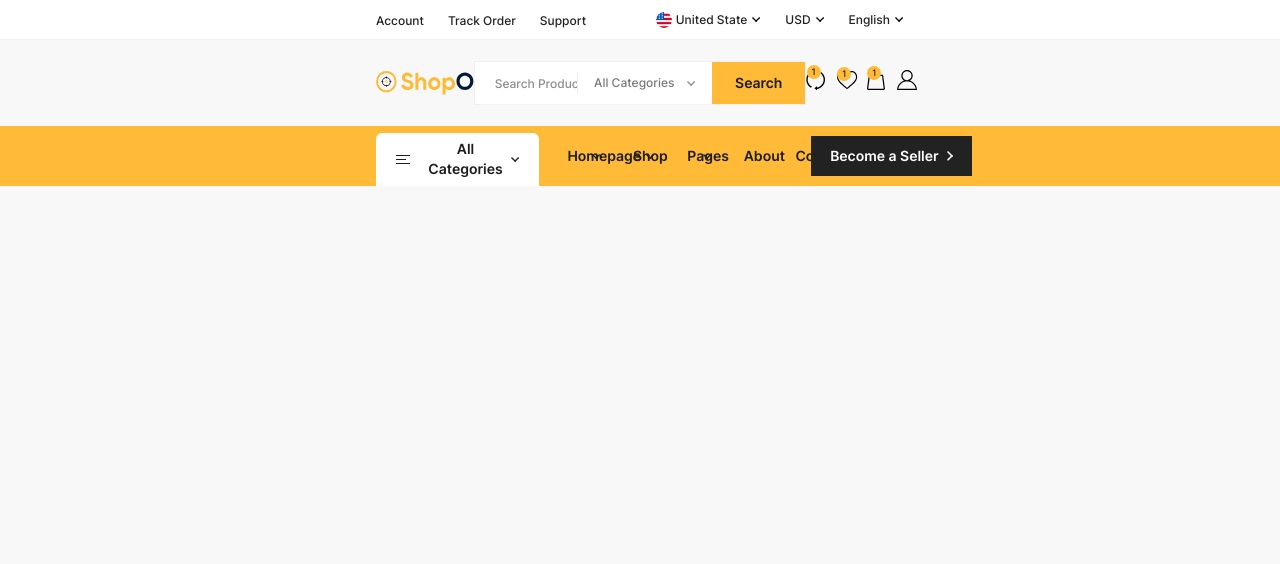
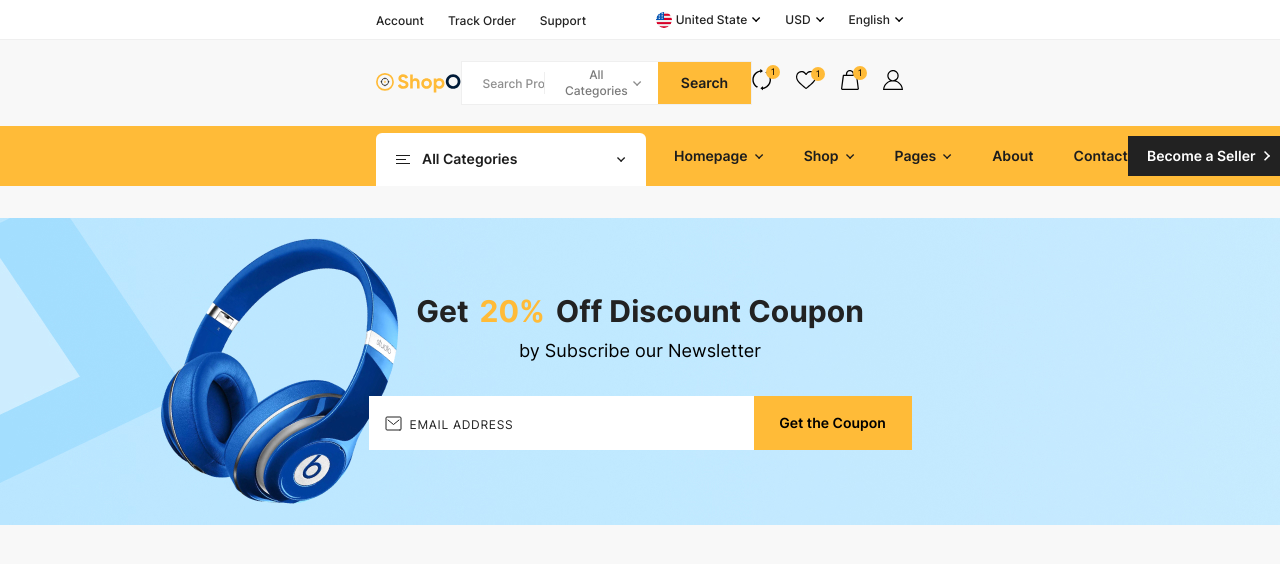
Before and after one commit to ifedayoagboola/bitsgiga-client, a React (Create React App) app: page / in a window 1280 px wide. Shown: the top 564 px of the page. Built offline with nearby package versions, Linux system fonts and the light colour scheme.

Commit message:
discount banner added

```diff
--- /dev/null
+++ b/src/components/DiscountBanner.jsx
@@ -0,0 +1,64 @@
+export default function DiscountBanner({ className }) {
+  return (
+    <div
+      className={`w-full h-[307px] bg-cover flex justify-center items-center ${
+        className || ""
+      }`}
+      style={{
+        background: `url(${process.env.PUBLIC_URL}/assets/images/discount-banner-1.jpg) no-repeat`,
+      }}
+    >
+      <div>
+        <div>
+          <h1 className="text-3xl font-700 text-qblack mb-2 text-center">
+            Get <span className="mx-1 text-qyellow">20%</span> Off Discount
+            Coupon
+          </h1>
+          <p className="text-center text-[18px] font-400">
+            by Subscribe our Newsletter
+          </p>
+        </div>
+        <div className="w-[543px] h-[54px] flex mt-8">
+          <div className="flex-1 bg-white pl-4 flex space-x-2 items-center h-full focus-within:text-qyellow text-qblack">
+            <span>
+              <svg
+                width="17"
+                height="15"
+                viewBox="0 0 17 15"
+                fill="none"
+                xmlns="http://www.w3.org/2000/svg"
+              >
+                <path
+                  d="M15 14H2C1.4 14 1 13.6 1 13V2C1 1.4 1.4 1 2 1H15C15.6 1 16 1.4 16 2V13C16 13.6 15.6 14 15 14Z"
+                  stroke="currentColor"
+                  strokeMiterlimit="10"
+                  strokeLinecap="round"
+                  strokeLinejoin="round"
+                />
+                <path
+                  d="M3 4L8.5 8.5L14 4"
+                  stroke="currentColor"
+                  strokeMiterlimit="10"
+                  strokeLinecap="round"
+                  strokeLinejoin="round"
+                />
+              </svg>
+            </span>
+            <input
+              type="email"
+              name="email"
+              className="w-full h-full focus:outline-none text-sm placeholder:text-xs placeholder:text-qblack text-qblack font-400 tracking-wider"
+              placeholder="EMAIL ADDRESS"
+            />
+          </div>
+          <button
+            type="button"
+            className="w-[158px] h-full bg-qyellow text-sm font-600"
+          >
+            Get the Coupon
+          </button>
+        </div>
+      </div>
+    </div>
+  );
+}
--- a/src/components/Home/index.jsx
+++ b/src/components/Home/index.jsx
@@ -1,9 +1,11 @@
+import DiscountBanner from "../DiscountBanner";
 import Header from "../Partials/Header";
 
 export default function Home() {
   return (
     <>
       <Header />
+      <DiscountBanner />
     </>
   );
 }
--- a/src/index.css
+++ b/src/index.css
@@ -49,12 +49,12 @@
 @tailwind utilities;
 
 /*TODO:  ========= default ========= */
-* {
+*,
+*:before,
+*:after {
+    box-sizing: border-box;
     margin: 0;
     padding: 0;
-    min-height: 0;
-    min-width: 0;
-    box-sizing: border-box;
 }
 html {
     font-family: "Inter", sans-serif;
--- a/tailwind.config.js
+++ b/tailwind.config.js
@@ -15,5 +15,10 @@ module.exports = {
       },
     },
   },
+  variants: {
+    extend: {
+      textColor: ["focus-within"],
+    },
+  },
   plugins: [],
 };
```
Also changed, not shown: public/assets/images/discount-banner-1.jpg (added).
